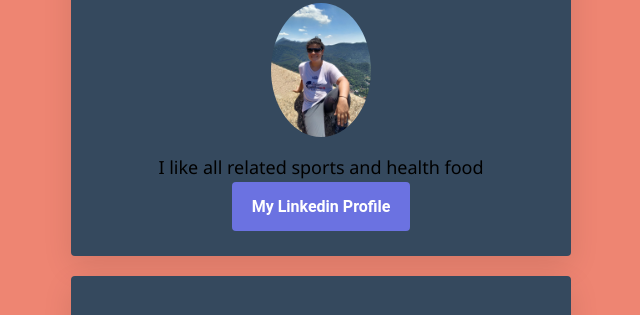
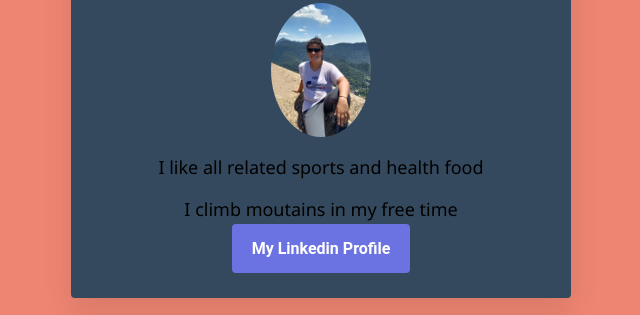
Before and after one commit to marisnner7/profile, a plain HTML site: page index.html in a window 1280 px wide. Shown: the part 189-504 px from the top of the page, without its empty margins (319-959 px from the left). Drawn offline with Linux system fonts and the light colour scheme.

Commit message:
linkedn add

```diff
--- a/index.html
+++ b/index.html
@@ -14,6 +14,7 @@
         <h1> Hello, I'm Marianne Aguiar </h1>
         <img class="img-circle" src="images/foto perfil.jpeg" alt="marianne's foto">
         <p> I like all related sports and health food</p>
+        <p>I climb moutains in my free time</p>
         <a class="btn-icon" href="https://www.linkedin.com/in/marianne-aguiar-51054031/">My Linkedin Profile</a>
       </div>
       <div class="card-dark-blue">
```
